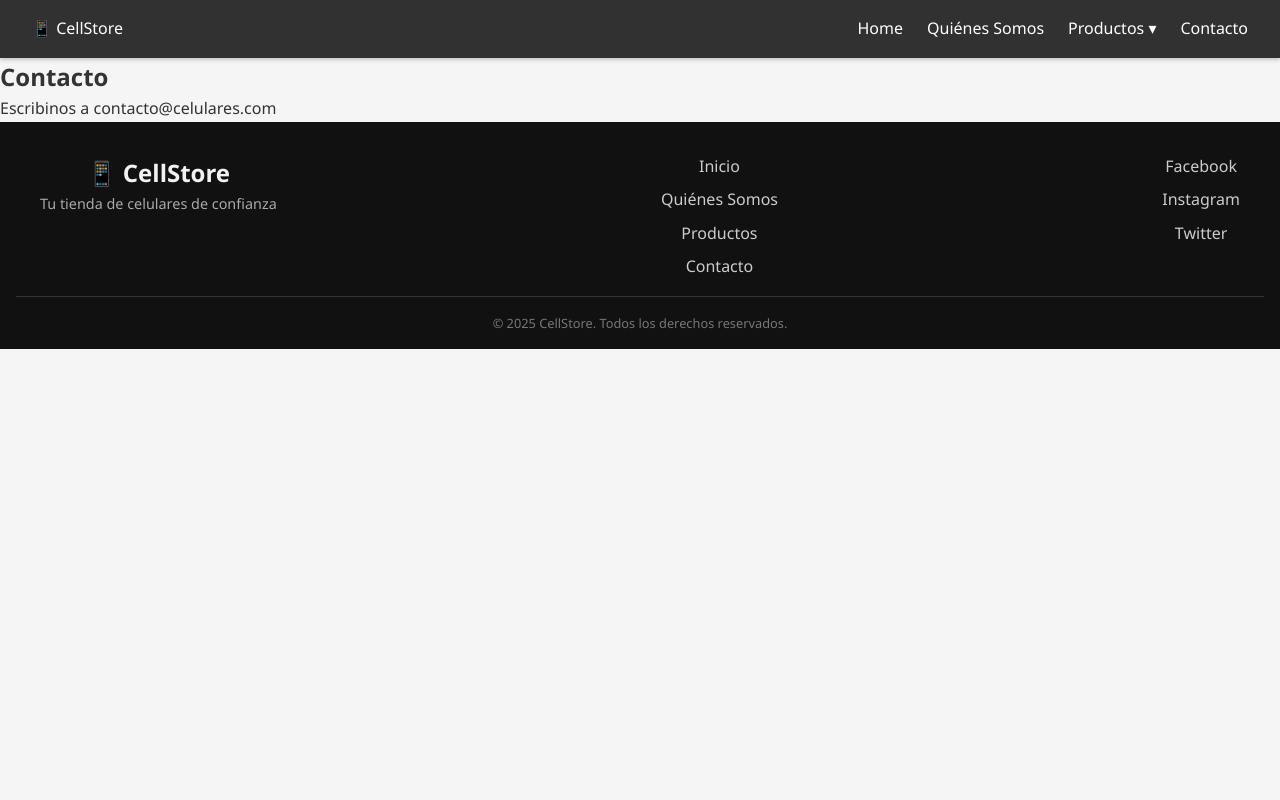
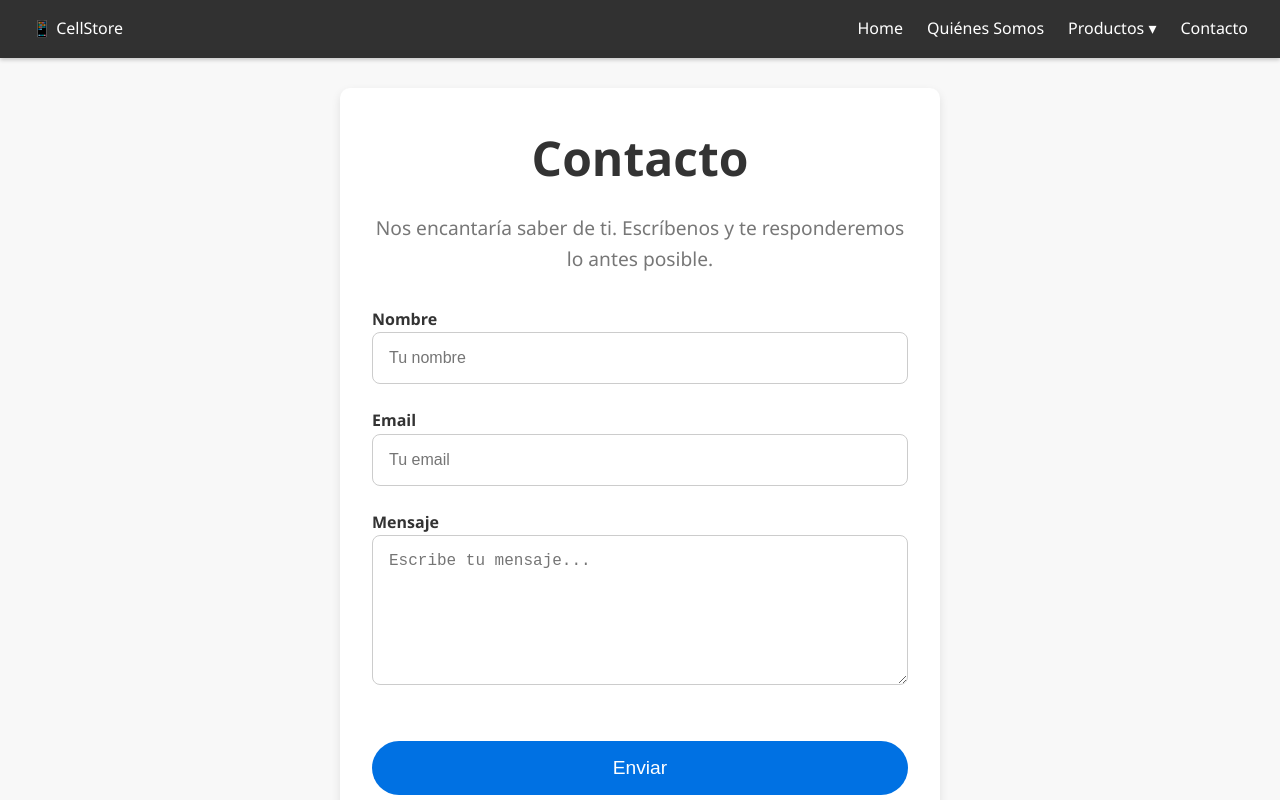
Before and after one commit to Eldubo/TP_SitioVentaCelulares_Dubin_Sarobe, a React (Vite) app: page /contacto in a window 1280 px wide. Shown: the top 800 px of the page. Built offline with nearby package versions, Linux system fonts and the light colour scheme.

Commit message:
actualizaciones de diseño y funcionalidad
actualice los css y arregle la navbar para que funcione el menu desplegable. puse en la home cards que llevan cada una a su respectiva marca de productos.

```diff
--- a/src/components/Navbar.jsx
+++ b/src/components/Navbar.jsx
@@ -15,15 +15,15 @@ const Navbar = () => {
   };
 
   return (
-    <header className="navbar">
+    <header className={`navbar ${menuAbierto ? 'active' : ''}`}>
       <div className="navbar__logo">
         <Link to="/" onClick={cerrarMenu}>📱 CellStore</Link>
       </div>
 
-      <nav className={`navbar__links ${menuAbierto ? 'active' : ''}`}>
+      <nav className="navbar__links">
         <NavLink to="/" onClick={cerrarMenu}>Home</NavLink>
         <NavLink to="/quienes-somos" onClick={cerrarMenu}>Quiénes Somos</NavLink>
-        <div className="navbar__dropdown">
+        <div className="dropdown">
           <NavLink to="/productos" onClick={cerrarMenu}>Productos ▾</NavLink>
           <div className="dropdown-content">
             <NavLink to="/productos" onClick={cerrarMenu}>Ver Todos</NavLink>
--- a/src/pages/Contacto.jsx
+++ b/src/pages/Contacto.jsx
@@ -1,9 +1,61 @@
+import { useState } from 'react';
 import '../styles/contacto.css';
+
 export default function Contacto() {
-    return (
-      <section>
+  const [nombre, setNombre] = useState('');
+  const [email, setEmail] = useState('');
+  const [mensaje, setMensaje] = useState('');
+
+  const handleSubmit = (e) => {
+    e.preventDefault();
+    alert(`Mensaje enviado de: ${nombre}`);
+  };
+
+  return (
+    <section className="contacto-container">
+      <div className="contacto-content">
         <h1>Contacto</h1>
-        <p>Escribinos a contacto@celulares.com</p>
-      </section>
-    );
-  }
+        <p>Nos encantaría saber de ti. Escríbenos y te responderemos lo antes posible.</p>
+
+        <form onSubmit={handleSubmit} className="contacto-form">
+          <div className="form-group">
+            <label htmlFor="nombre">Nombre</label>
+            <input
+              type="text"
+              id="nombre"
+              placeholder="Tu nombre"
+              value={nombre}
+              onChange={(e) => setNombre(e.target.value)}
+              required
+            />
+          </div>
+
+          <div className="form-group">
+            <label htmlFor="email">Email</label>
+            <input
+              type="email"
+              id="email"
+              placeholder="Tu email"
+              value={email}
+              onChange={(e) => setEmail(e.target.value)}
+              required
+            />
+          </div>
+
+          <div className="form-group">
+            <label htmlFor="mensaje">Mensaje</label>
+            <textarea
+              id="mensaje"
+              placeholder="Escribe tu mensaje..."
+              value={mensaje}
+              onChange={(e) => setMensaje(e.target.value)}
+              required
+            />
+          </div>
+
+          <button type="submit" className="btn-submit">Enviar</button>
+        </form>
+      </div>
+    </section>
+  );
+}
--- a/src/pages/Productos.jsx
+++ b/src/pages/Productos.jsx
@@ -1,5 +1,5 @@
 import { useParams } from 'react-router-dom';
-import { celulares } from '../data/data';
+import { celulares, marcas } from '../data/data';
 import CardCelular from '../components/Cardcelular.jsx';
 import '../styles/productos.css';
 
@@ -7,13 +7,15 @@ export default function Productos() {
   const { idMarca } = useParams();
   const marcaIdNum = idMarca ? parseInt(idMarca, 10) : null;
 
+  const marca = marcaIdNum ? marcas.find(m => m.id === marcaIdNum) : null;
+
   const lista = marcaIdNum
     ? celulares.filter(c => c.marcaId === marcaIdNum)
     : celulares;
 
   return (
     <section className="productos-section">
-      <h2>Productos {idMarca ? `(Marca ID: ${marcaIdNum})` : ''}</h2>
+      <h2>Productos {marca ? `(Marca: ${marca.nombre})` : 'Disponibles'}</h2>
       <div className="productos-grid">
         {lista.length > 0 ? (
           lista.map(cel => <CardCelular key={cel.id} celular={cel} />)
--- a/src/pages/QuienesSomos.jsx
+++ b/src/pages/QuienesSomos.jsx
@@ -1,8 +1,22 @@
+import '../styles/quienesSomos.css';
+
 export default function QuienesSomos() {
-    return (
-      <section>
+  return (
+    <section className="quienes-somos-container">
+      <div className="quienes-somos-content">
         <h1>Quiénes Somos</h1>
-        <p>Somos una tienda especializada en tecnología móvil.</p>
-      </section>
-    );
-  }
+        <p>Somos una tienda especializada en tecnología móvil, ofreciendo los mejores dispositivos de las marcas más reconocidas del mercado.</p>
+        <p>En CellStore nos apasiona brindarte lo último en tecnología, garantizando productos de calidad y un servicio al cliente excepcional.</p>
+
+        <div className="quienes-somos-image">
+          <img
+            src="https://www.apple.com/v/home/c/images/heroes/iphone-14-pro/hero_iphone14pro__f2ffrly7sjeq_large.jpg"
+            alt="Tecnología móvil"
+          />
+        </div>
+
+        <p>Creemos en la innovación constante y en ayudarte a encontrar el dispositivo que mejor se adapte a tus necesidades.</p>
+      </div>
+    </section>
+  );
+}
--- /dev/null
+++ b/src/styles/QuienesSomos.css
@@ -0,0 +1,65 @@
+* {
+    margin: 0;
+    padding: 0;
+    box-sizing: border-box;
+  }
+
+  body {
+    font-family: 'Helvetica Neue', Arial, sans-serif;
+    background-color: #f5f5f7;
+    color: #333;
+  }
+
+  .quienes-somos-container {
+    display: flex;
+    justify-content: center;
+    align-items: center;
+    height: 100vh;
+    background-color: #f8f8f8;
+    padding: 0 2rem;
+  }
+
+  .quienes-somos-content {
+    width: 100%;
+    max-width: 800px;
+    background-color: white;
+    border-radius: 10px;
+    box-shadow: 0 4px 10px rgba(0, 0, 0, 0.1);
+    padding: 2rem;
+    text-align: center;
+  }
+
+  .quienes-somos-content h1 {
+    font-size: 3rem;
+    font-weight: bold;
+    color: #333;
+    margin-bottom: 1rem;
+  }
+
+  .quienes-somos-content p {
+    font-size: 1.2rem;
+    margin-bottom: 1.5rem;
+    color: #777;
+  }
+
+  .quienes-somos-image img {
+    width: 100%;
+    max-height: 400px;
+    object-fit: cover;
+    border-radius: 10px;
+    margin-top: 2rem;
+  }
+
+  @media (max-width: 768px) {
+    .quienes-somos-content h1 {
+      font-size: 2.5rem;
+    }
+
+    .quienes-somos-content p {
+      font-size: 1rem;
+    }
+
+    .quienes-somos-image img {
+      max-height: 300px;
+    }
+  }
--- a/src/styles/contacto.css
+++ b/src/styles/contacto.css
@@ -1,40 +1,111 @@
-.contacto-page {
-    max-width: 600px;
-    margin: 2rem auto;
-    background: white;
-    padding: 2rem;
-    border-radius: 10px;
-    box-shadow: 0 4px 10px rgba(0,0,0,0.1);
+/* contacto.css */
+* {
+  margin: 0;
+  padding: 0;
+  box-sizing: border-box;
 }
 
-  .contacto-page h2 {
+body {
+  font-family: 'Helvetica Neue', Arial, sans-serif;
+  background-color: #f5f5f7;
+  color: #333;
+}
+
+.contacto-container {
+  display: flex;
+  justify-content: center;
+  align-items: center;
+  height: 100vh;
+  background-color: #f8f8f8;
+  padding: 0 2rem;
+}
+
+.contacto-content {
+  width: 100%;
+  max-width: 600px;
+  background-color: white;
+  border-radius: 10px;
+  box-shadow: 0 4px 10px rgba(0, 0, 0, 0.1);
+  padding: 2rem;
+}
+
+.contacto-content h1 {
+  font-size: 3rem;
+  font-weight: bold;
+  color: #333;
   margin-bottom: 1rem;
   text-align: center;
 }
 
-  .contacto-page form {
+.contacto-content p {
+  font-size: 1.2rem;
+  margin-bottom: 2rem;
+  color: #777;
+  text-align: center;
+}
+
+.contacto-form {
   display: flex;
   flex-direction: column;
-    gap: 1rem;
 }
 
-  .contacto-page input,
-  .contacto-page textarea {
-    padding: 0.8rem;
+.form-group {
+  margin-bottom: 1.5rem;
+}
+
+.form-group label {
+  font-size: 1rem;
+  font-weight: 600;
+  color: #333;
+  margin-bottom: 0.5rem;
+}
+
+.form-group input, .form-group textarea {
+  font-size: 1rem;
+  padding: 1rem;
   border: 1px solid #ccc;
   border-radius: 8px;
-    font-size: 1rem;
+  outline: none;
+  transition: border-color 0.3s ease;
+  width: 100%;
 }
 
-  .contacto-page button {
-    padding: 0.8rem;
-    background: #111;
+.form-group input:focus, .form-group textarea:focus {
+  border-color: #0071e3;
+}
+
+.form-group textarea {
+  resize: vertical;
+  min-height: 150px;
+}
+
+.btn-submit {
+  font-size: 1.2rem;
+  padding: 1rem 2rem;
+  background-color: #0071e3;
   color: white;
+  text-decoration: none;
+  border-radius: 50px;
+  transition: background-color 0.3s ease;
   border: none;
-    border-radius: 8px;
+  margin-top: 1.5rem;
   cursor: pointer;
 }
 
-  .contacto-page button:hover {
-    background: #333;
+.btn-submit:hover {
+  background-color: #005bb5;
 }
+
+@media (max-width: 768px) {
+  .contacto-content {
+    padding: 1.5rem;
+  }
+
+  .contacto-content h1 {
+    font-size: 2.5rem;
+  }
+
+  .contacto-content p {
+    font-size: 1rem;
+  }
+}
--- /dev/null
+++ b/src/styles/home.css
@@ -0,0 +1,108 @@
+* {
+    margin: 0;
+    padding: 0;
+    box-sizing: border-box;
+  }
+
+  body {
+    font-family: 'Helvetica Neue', Arial, sans-serif;
+    background-color: #f5f5f7;
+    color: #333;
+  }
+
+  .home-container {
+    width: 100%;
+    overflow: hidden;
+  }
+
+  .hero {
+    background: url('https://via.placeholder.com/1920x800?text=Celulares') no-repeat center center;
+    background-size: cover;
+    height: 100vh;
+    color: white;
+    display: flex;
+    justify-content: center;
+    align-items: center;
+    text-align: center;
+    padding: 0 2rem;
+  }
+  h1 {
+    color: black;
+  }
+  p{
+    color: black;
+  }
+  .hero-content {
+    max-width: 800px;
+  }
+
+  .hero h1 {
+    font-size: 4rem;
+    font-weight: bold;
+    margin-bottom: 1rem;
+  }
+
+  .hero p {
+    font-size: 1.5rem;
+    margin-bottom: 2rem;
+    opacity: 0.8;
+  }
+
+  .btn-cta {
+    font-size: 1.2rem;
+    padding: 1rem 2rem;
+    background-color: #0071e3;
+    color: white;
+    text-decoration: none;
+    border-radius: 50px;
+    transition: background-color 0.3s ease;
+    border: none;
+  }
+
+  .btn-cta:hover {
+    background-color: #005bb5;
+  }
+
+  .home-featured {
+    text-align: center;
+    padding: 3rem 2rem;
+    background-color: #f5f5f7;
+  }
+
+  .home-featured h2 {
+    font-size: 2.5rem;
+    margin-bottom: 2rem;
+    font-weight: 600;
+  }
+
+  .brands {
+    display: flex;
+    justify-content: space-around;
+    gap: 2rem;
+  }
+
+  .brand-card {
+    background-color: white;
+    padding: 2rem;
+    border-radius: 10px;
+    box-shadow: 0 4px 15px rgba(0, 0, 0, 0.1);
+    text-align: center;
+    transition: transform 0.3s ease, box-shadow 0.3s ease;
+  }
+
+  .brand-card:hover {
+    transform: translateY(-10px);
+    box-shadow: 0 6px 20px rgba(0, 0, 0, 0.2);
+  }
+
+  .brand-card img {
+    width: 100%;
+    max-width: 150px;
+    margin-bottom: 1rem;
+  }
+
+  .brand-card p {
+    font-size: 1.2rem;
+    color: #333;
+    font-weight: 500;
+  }
```
Also changed, not shown: src/pages/Home.jsx (+45 -7 lines). Lines whose indentation alone changed are shown as unchanged.
